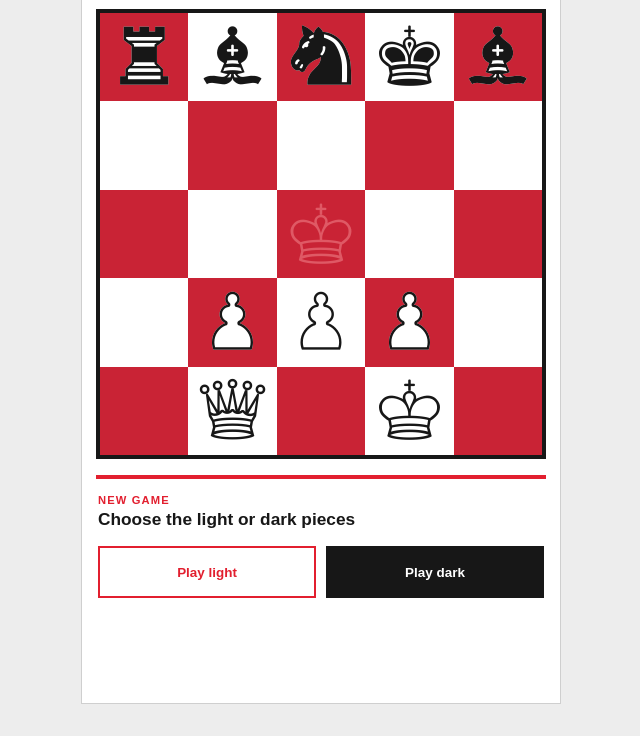
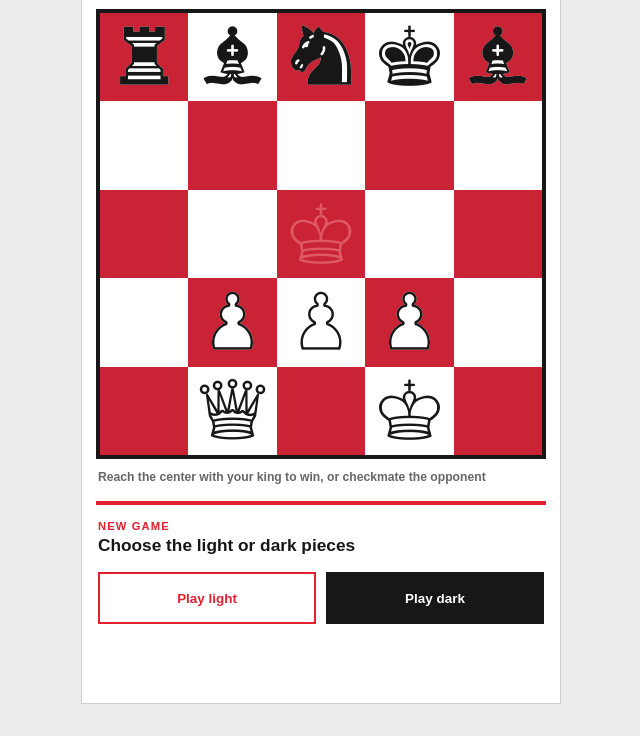
Before and after one commit to photocurio/daisy-chess, a website built with Vite: page index.html in a window 1280 px wide. Shown: the part 80-816 px from the top of the page, without its empty margins (319-959 px from the left). Built offline with nearby package versions, Linux system fonts and the light colour scheme.

Commit message:
Clarify win conditions

```diff
--- a/src/web/main.ts
+++ b/src/web/main.ts
@@ -104,11 +104,12 @@ app.innerHTML = `
     <section class="play-layout" aria-label="Barroom Brawl game">
       <div class="board-stage">
         <div class="board-wrap">
-          <div class="board" id="board" role="grid" aria-label="Barroom Brawl board"></div>
+          <div class="board" id="board" role="grid" aria-label="Barroom Brawl board" aria-describedby="win-condition"></div>
           <div class="board-thinking" id="board-thinking" aria-hidden="true">
             <span></span><span></span><span></span>
           </div>
         </div>
+        <p class="win-condition" id="win-condition">Reach the center with your king to win, or checkmate the opponent</p>
       </div>
 
       <aside class="match-panel">
@@ -337,7 +338,6 @@ function renderBoard(status: DisplayStatus): void {
     : generateLegalMoves(position).filter((move) => move.from === selectedSquare)
   const legalTargets = new Set(legalMoves.map((move) => move.to))
   const order = boardOrder()
-  const lastMoveWasHuman = history[history.length - 1]?.color === humanColor
 
   for (const square of order) {
     const piece = position.board[square] ?? null
@@ -345,7 +345,6 @@ function renderBoard(status: DisplayStatus): void {
     const file = square % 5
     const rank = Math.floor(square / 5)
     const isLightTile = (file + rank) % 2 === 1
-    const isLastMove = lastMoveWasHuman && (lastMove?.from === square || lastMove?.to === square)
     const isCheck = piece?.type === "king" && isInCheck(position, piece.color)
     const isSelectable = !choosingSide
       && !thinking
@@ -362,7 +361,6 @@ function renderBoard(status: DisplayStatus): void {
       selectedSquare === square ? "is-selected" : "",
       legalTargets.has(square) ? "is-legal" : "",
       legalTargets.has(square) && Boolean(piece) ? "is-capture" : "",
-      isLastMove ? "is-last" : "",
       isCheck ? "is-check" : "",
       isSelectable ? "is-selectable" : "",
     ].filter(Boolean).join(" ")
--- a/src/web/styles.css
+++ b/src/web/styles.css
@@ -149,6 +149,15 @@ a:focus-visible {
   background: var(--ink);
 }
 
+.win-condition {
+  margin: 0;
+  padding: 10px 2px 0;
+  color: var(--muted);
+  font-size: 0.76rem;
+  font-weight: 700;
+  line-height: 1.35;
+}
+
 .board {
   display: grid;
   grid-template-columns: repeat(5, minmax(0, 1fr));
@@ -205,7 +214,6 @@ a:focus-visible {
   }
 }
 
-.square.is-last::before,
 .square.is-selected::before {
   content: "";
   position: absolute;
```
